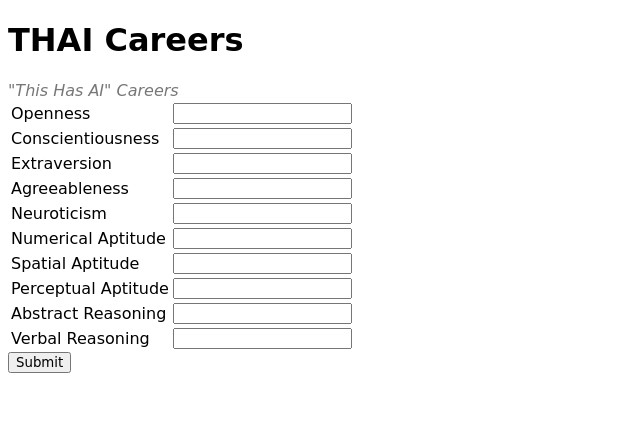
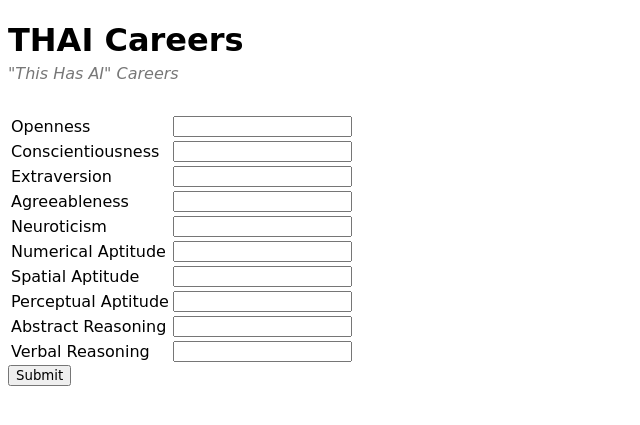
Before and after one commit to massivebird/cosc411-group-3, a Flask app: page / in a window 1280 px wide. Shown: the top 425 px of the page, without its empty margins (0-640 px from the left). Run offline with Flask 3, Linux system fonts and the light colour scheme; parts of the project's set-up code (start-up, migrations or seed data) failed here and were passed over.

Commit message:
changed: some styling

```diff
--- a/static/style.css
+++ b/static/style.css
@@ -1,8 +1,16 @@
 * {
    font-family: 'Brush Script MT', cursive;
+}
+
+h1 {
+   margin-bottom: 5px;
 }
 
 .subtitle {
    font-style: italic;
    color: #777777;
 }
+
+table {
+   margin-top: 30px;
+}
```
